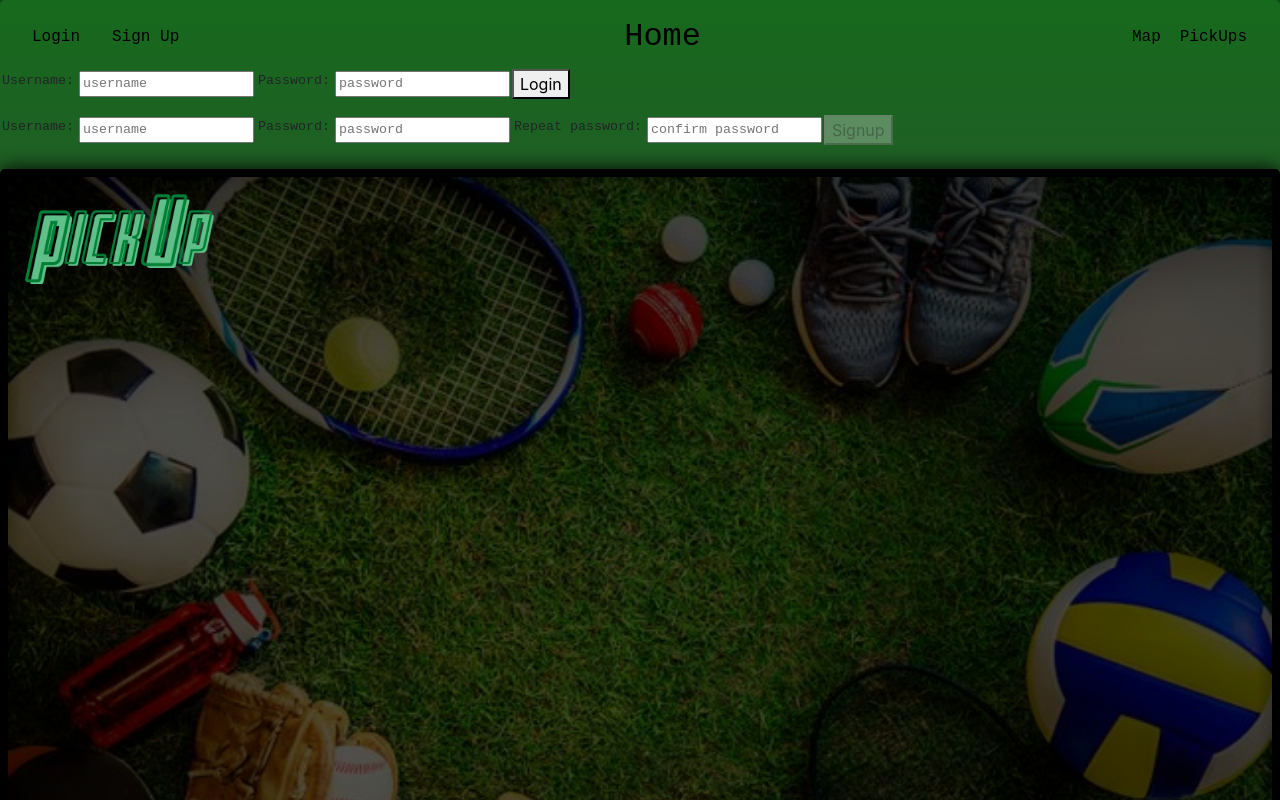
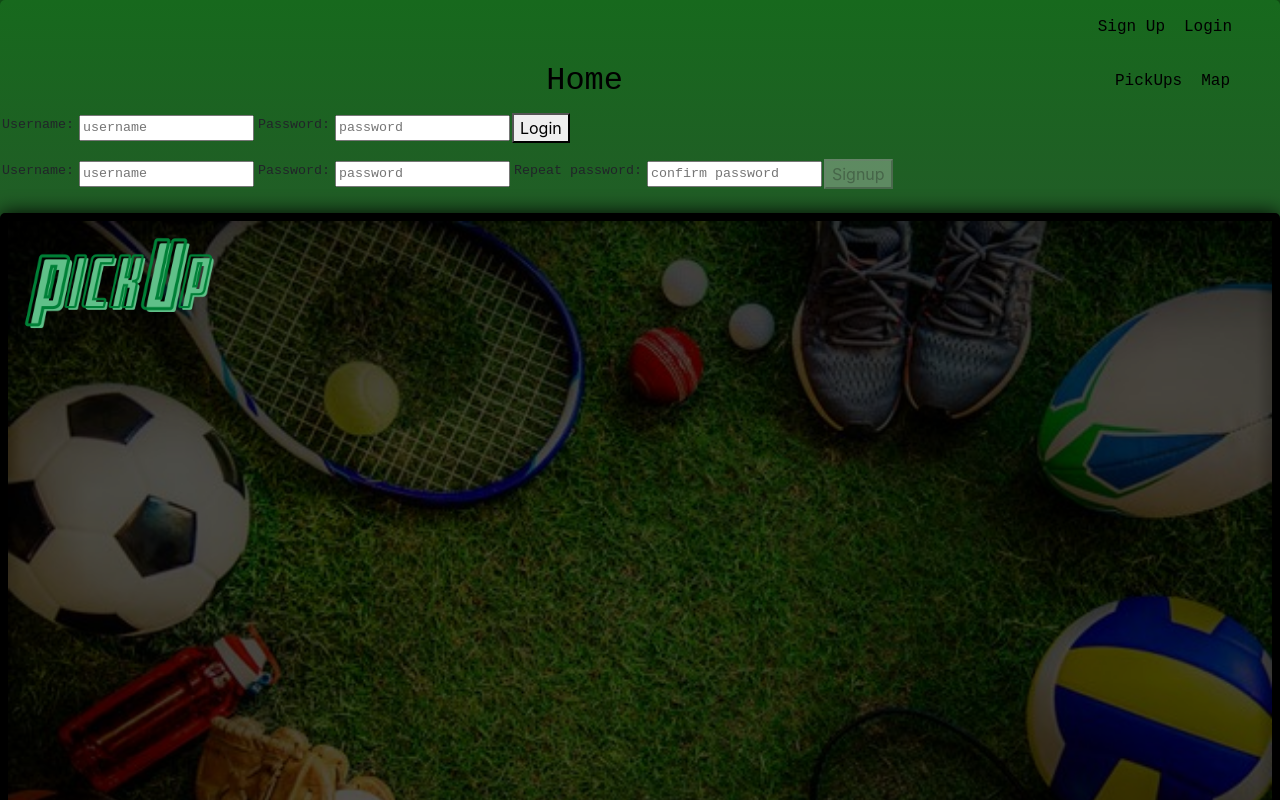
Before and after one commit to raygun2thehead/pickUp, a React (Create React App) app in the folder client/: page / in a window 1280 px wide. Shown: the top 800 px of the page. Built offline with nearby package versions, Linux system fonts and the light colour scheme; no server answers.

Commit message:
added bootstrap to the navbar

```diff
--- a/client/src/components/Navbar.jsx
+++ b/client/src/components/Navbar.jsx
@@ -1,6 +1,7 @@
 import React, { useState, useContext, useEffect } from "react";
 import { Link } from "react-router-dom";
 import UserContext from '../utils/UserContext';
+import { Container, Row, Col } from 'react-bootstrap'
 
 const Navbar = () => {
 	const { loggedIn, logout } = useContext(UserContext);
@@ -17,38 +18,41 @@
 	}, [active])
 
 	return (
-		<div className="navbar">
-			<div className="userbar">
+		<Container fluid>
+			<Row className="navbar">
+				<Col className="userbar">
 					{loggedIn ? (
-					<div className="nav">
+						<div className="userNav">
 							<li className="nav-item">
-							<Link to={"/profile"} className="nav-link">
+								<Link to={"/profile"} className="nav-item">
 									{loggedIn.username}
 								</Link>
 							</li>
 							<li className="nav-item">
-							<a href="/login" className="nav-link" onClick={logout}>
+								<a href="/login" className="nav-item" onClick={logout}>
 									LogOut
               </a>
 							</li>
 						</div>
 					) : (
-					<div className="nav">
+						<div className="UserNav">
 							<Link to="/login"
-							className="nav-link">
+								className="nav-item">
 								Login
               </Link>
-						<Link to="/signup" className="nav-link">
+							<Link to="/signup" className="nav-item">
 								Sign Up
               </Link>
 						</div>
 					)}
-			</div>
+				</Col>
+			</Row>
 
-			<div className="navbarActive">
+			<Row className='navbar'>
+				<Col className="navbarActive">
 					{active}
-			</div>
-			<div className="nav">
+				</Col>
+				<Col className="nav-item">
 					{active !== 'Home' &&
 						<Link to="/">
 							<div className="nav-item" onClick={() => setActive('Home')}>Home</div>
@@ -64,8 +68,9 @@
 							<div className="nav-item" onClick={() => setActive('PickUps')}>PickUps</div>
 						</Link>
 					}
-			</div>
-		</div>
+				</Col>
+			</Row>
+		</Container>
 	)
 }
 
--- a/client/src/index.css
+++ b/client/src/index.css
@@ -46,6 +46,8 @@
   height: 100%;
 }
 
+
+
 .userBarItem {
   margin: 2px;
   padding-right: 1px;
@@ -66,12 +68,14 @@
 
 .navbarActive {
   font-size: 2em;
+  text-align: right;
 }
 
 .nav-item {
   margin: 2px;
-  float: left;
+  float: right;
   padding-right: 15px;
+  text-decoration: none;
 }
 
 .nav-item:hover{
```
Lines whose indentation alone changed are shown as unchanged.
